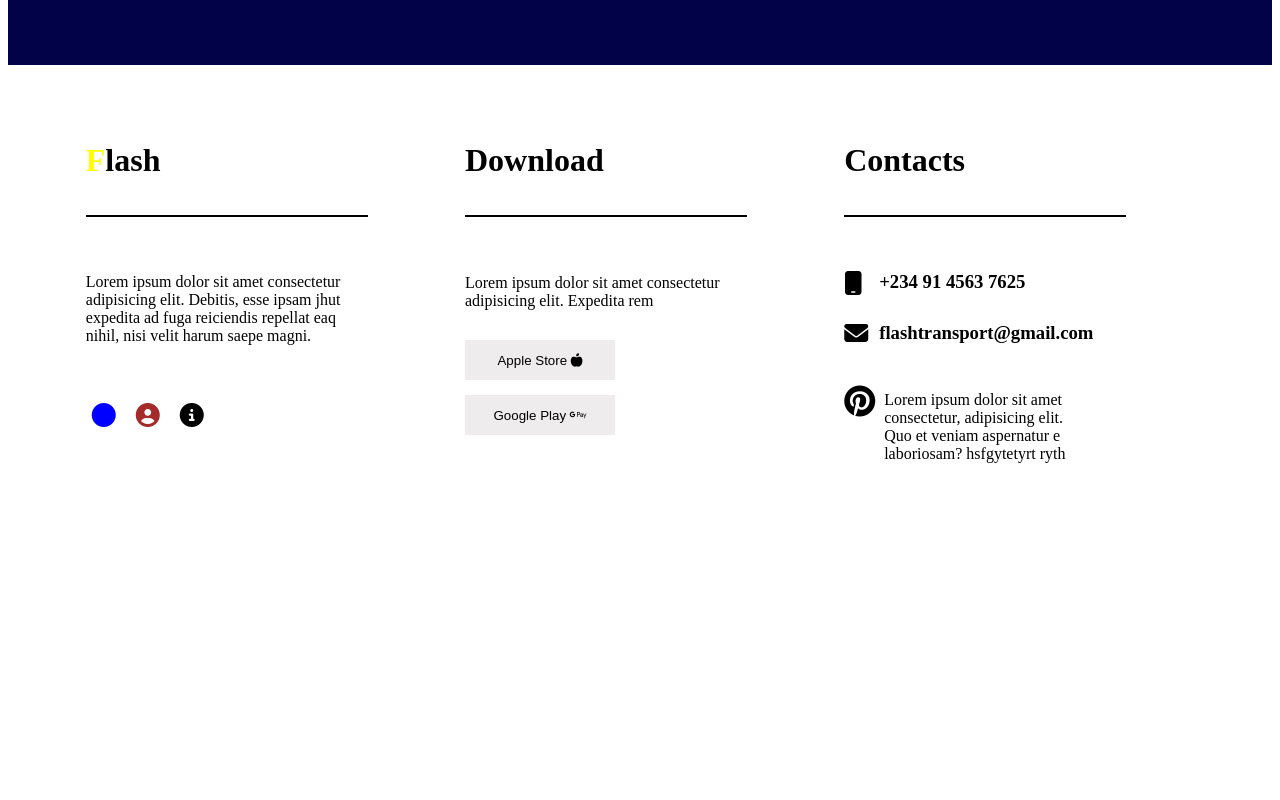
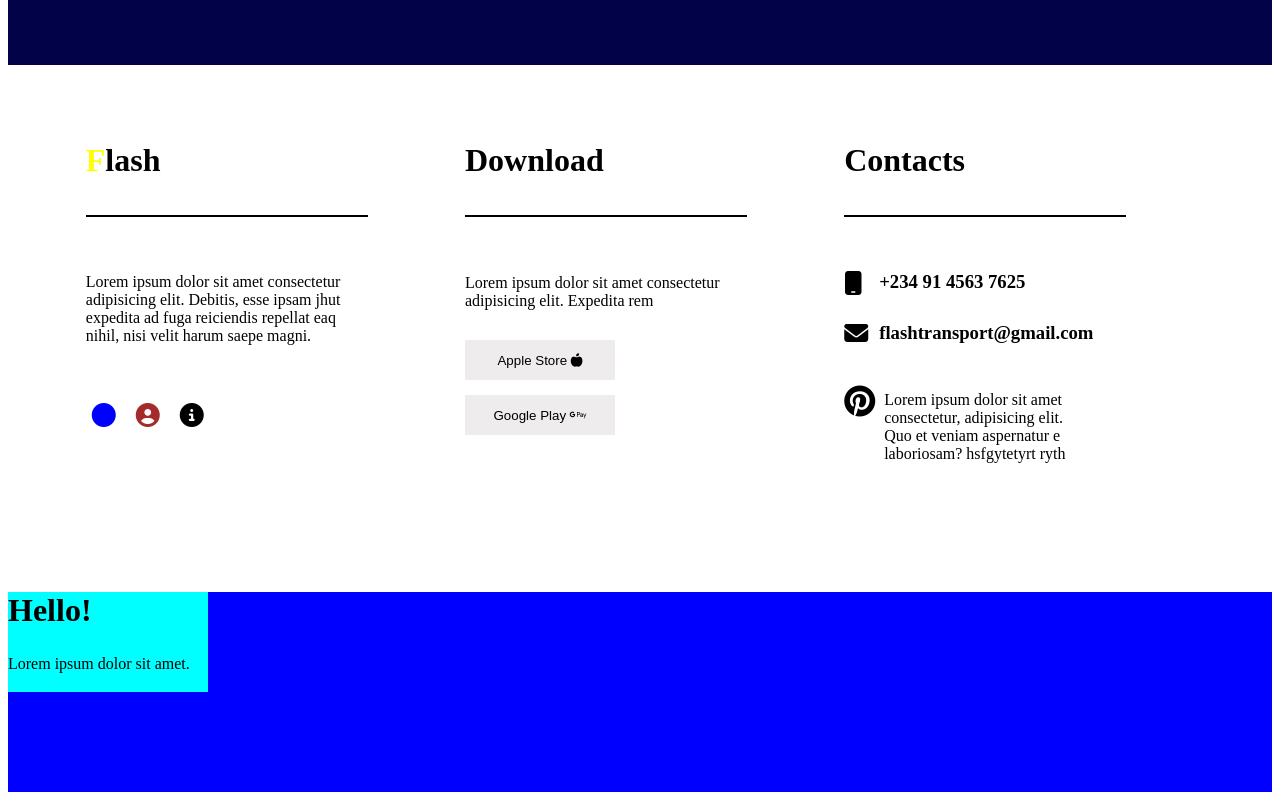
Before and after one commit to Omologo02/flashtransport, a plain HTML site: page index.html in a window 1280 px wide. Shown: the part 3048-3848 px from the top of the page. Before the commit the page ends 3621 px from the top, so only its background shows below. Drawn offline with Linux system fonts and the light colour scheme.

Commit message:
Flash work

```diff
--- a/index.html
+++ b/index.html
@@ -266,5 +266,11 @@
         </div>
       </div>
     </section>
+    <section class="benz">
+      <div class="benz1">
+        <h1 class="benz2">Hello!</h1>
+        <p class="benz3">Lorem ipsum dolor sit amet.</p>
+      </div>
+    </section>
   </body>
 </html>
--- a/style.css
+++ b/style.css
@@ -629,3 +629,16 @@ hr {
     top: 260px;
     left: 40px;
 }
+.benz {
+    width: 100%;
+    height: 200px;
+    background-color: blue;
+}
+.benz1 {
+    width: 200px;
+    height: 100px;
+    background-color: aqua;
+}
+.benz2 {
+    font-size: 2rem;
+}
```
